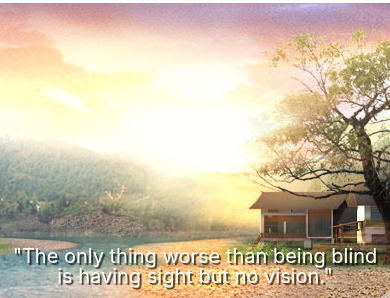
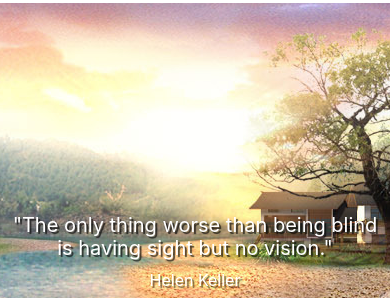
Before and after one commit to rhokanson/momento, a plain HTML site: page index.html in a window 390 px wide. Shown: the part 543-841 px from the top of the page. Drawn offline with Linux system fonts and the light colour scheme.

Commit message:
진짜진짜 최종

```diff
--- a/css/quote.css
+++ b/css/quote.css
@@ -1,17 +1,21 @@
 #quote {
   font-size: 20px;
   font-weight: 400;
-  margin: 5px 5px;
+  margin: 12px 12px;
   text-shadow: 2px 2px 1px rgba(0, 0, 0, 0.7);
   position: absolute;
-  bottom: -36px;
+  bottom: -39px;
   text-align: center;
   display: flex;
   flex-direction: column;
+  transition: all 0.3s ease-out;
 }
 
 #quote span {
-  margin-bottom: 15px;
+  margin-bottom: 12px;
+}
+#quote span:first-child {
+  line-height: 115%;
 }
 
 #quote span:last-child {
@@ -19,10 +23,7 @@
   text-shadow: 2px 2px 1px rgba(0, 0, 0, 0.5);
 }
 
-#quote {
-  transition: all 0.3s ease-out;
+#quote:hover,
+.translateY {
+  transform: translateY(-28px);
 }
-
-#quote:hover {
-  transform: translateY(-30px);
-}
--- a/css/todo.css
+++ b/css/todo.css
@@ -15,7 +15,7 @@
   color: white;
   background-color: rgba(0, 0, 0, 0.9);
   width: 180px;
-  transition: all 0.3s ease-in-out;
+  transition: all 0.3s ease-out;
 }
 
 #todo-form input:focus {
--- a/css/weather.css
+++ b/css/weather.css
@@ -18,7 +18,7 @@
 }
 
 #weather span:first-child {
-  font-size: 26px;
+  font-size: 20px;
 }
 
 #weather span:last-child {
--- a/js/quotes.js
+++ b/js/quotes.js
@@ -8,7 +8,7 @@ const quotes = [
         author: "Benjamin Franklin",
     },
     {
-        quote: '"Spread love everywhere you go. Let no one ever come to you without leaving happier."',
+        quote: '"Spread love everywhere you go.\nLet no one ever come to you without leaving happier."',
         author: "Mother Teresa",
     },
     {
@@ -24,15 +24,30 @@ const quotes = [
         author: "William Shakespeare",
     },
     {
-        quote: '"Love, free as air at sight of human ties, Spreads his light wings, and in a moment flies."',
+        quote: '"Love, free as air at sight of human ties,\nSpreads his light wings, and in a moment flies."',
         author: "Alexander Pope",
     },
 ]
 
 const quote = document.querySelector("#quote span:first-child");
 const author = document.querySelector("#quote span:last-child");
+const quoteDiv = document.querySelector("#quote")
 
 const todaysQuote = (quotes[Math.floor(Math.random() * quotes.length)]);
 
 quote.innerText = todaysQuote.quote;
 author.innerText = todaysQuote.author;
+
+
+function handleResize() {
+    const quoteWidth = quoteDiv.offsetWidth;
+    if (quoteWidth + 300 > window.innerWidth) {
+    quoteDiv.classList.add("translateY")
+    }
+    else {
+    quoteDiv.classList.remove("translateY")
+    }
+}
+
+handleResize()
+window.addEventListener("resize", handleResize)
```
